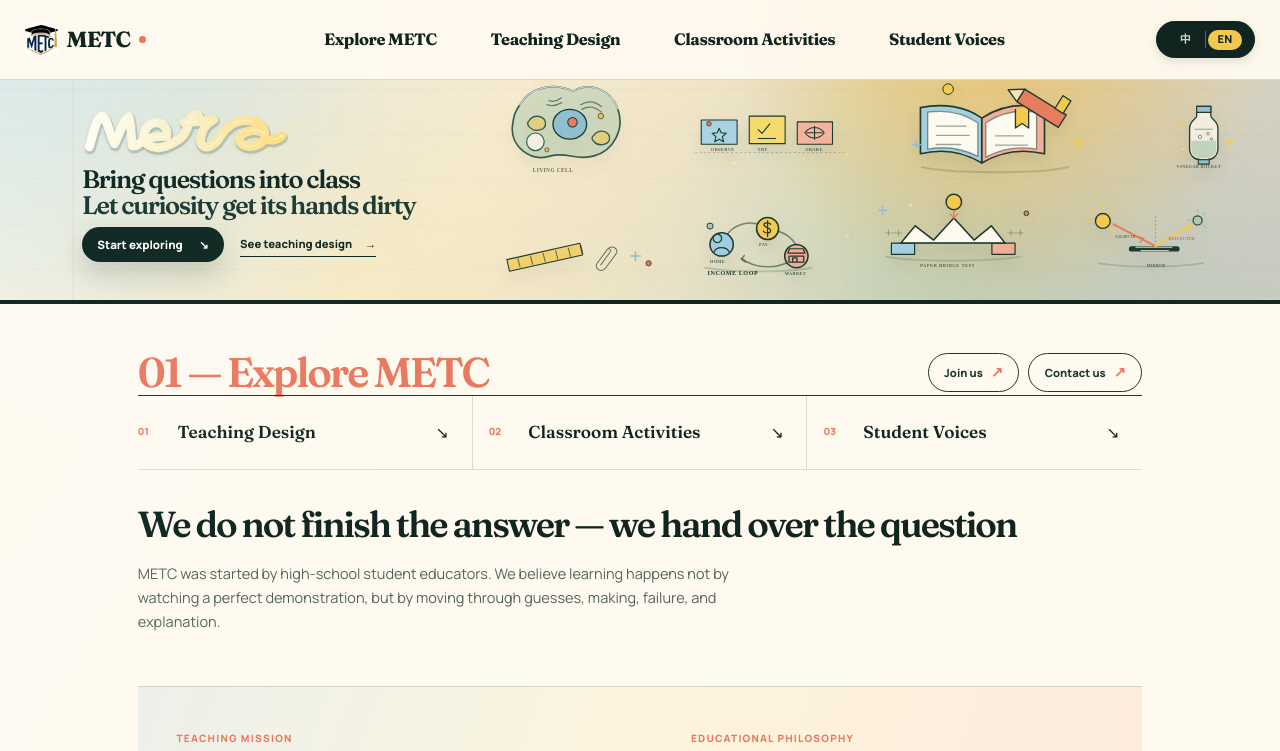
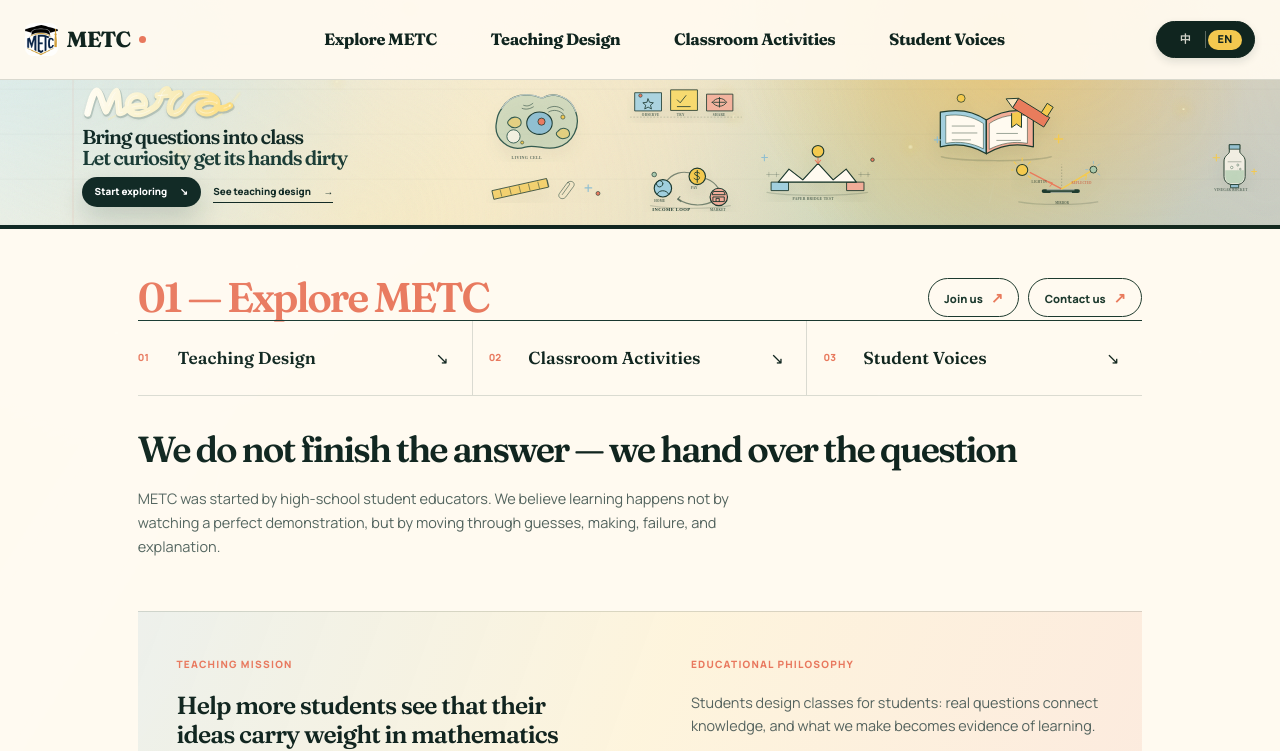
Before and after one commit to Han-chh/METC-website, a Next.js app: page / in a window 1280 px wide. Shown: the top 751 px of the page. Built offline with nearby package versions, Linux system fonts and the light colour scheme.

Commit message:
style: animate and compact homepage cover

```diff
--- a/app/homepage.css
+++ b/app/homepage.css
@@ -999,3 +999,80 @@ button, a { -webkit-tap-highlight-color: transparent; }
   .primary-nav { gap: 5px; }.primary-nav a { padding: 7px 10px; }.primary-nav span { font-size: .93rem; }
   .language-toggle { min-width: 104px; min-height: 36px; padding: 3px 4px; font-size: .72rem; }.language-toggle span { min-width: 34px; padding: 5px 6px; }.language-toggle i { height: 15px; }
 }
+
+/* The title page now uses three quarters of its former vertical budget.  The
+   copy and every hand-drawn lesson mark scale down together, keeping the
+   cover's visual map intact rather than cropping the lower row. */
+@media (min-width: 761px) {
+  .hero-section {
+    height: 29.17svh;
+    min-height: 250px;
+    max-height: 325px;
+    padding: 91px 56px 14px;
+  }
+  .hero-logo-stage { width: min(185px, 18vw); margin-bottom: 3px; }
+  .hero-title-wrap h1 { max-width: 355px; font-size: clamp(1.2rem, 1.75vw, 1.8rem); line-height: 1.02; }
+  .hero-actions { gap: 14px; }
+  .hero-actions .button { min-height: 33px; padding: 0 14px; gap: 14px; font-size: .68rem; }
+  .hero-actions .text-link { font-size: .68rem; }
+
+  .hero-cell { top: 38%; left: 38%; width: min(116px, 9.1vw); }
+  .hero-note-strip { top: 38%; left: 49%; width: min(131px, 10.3vw); }
+  .hero-books { top: 36%; left: 72%; right: auto; width: min(165px, 12.9vw); }
+  .hero-bridge-lab { top: 61%; left: 59%; width: min(139px, 10.9vw); }
+  .hero-rocket { top: 61%; right: .5%; left: auto; width: min(86px, 6.7vw); }
+  .hero-supplies { bottom: 10%; left: 38%; width: min(131px, 10.3vw); }
+  .hero-economy { bottom: 6%; left: 50%; width: min(112px, 8.8vw); }
+  .hero-optics { right: auto; bottom: 8%; left: 79%; width: min(105px, 8.2vw); }
+}
+
+/* Refreshing the page redraws the illustrations in a short, staggered
+   sequence.  A clipping reveal preserves the original strokes, fills, and
+   dashed marks while making each SVG read as a hand-drawn sketch. */
+.hero-section .hero-illustration { opacity: 1; clip-path: none; transform: none; }
+.hero-cell { --illustration-delay: .08s; }
+.hero-note-strip { --illustration-delay: .18s; }
+.hero-books { --illustration-delay: .3s; }
+.hero-bridge-lab { --illustration-delay: .42s; }
+.hero-rocket { --illustration-delay: .54s; }
+.hero-supplies { --illustration-delay: .66s; }
+.hero-economy { --illustration-delay: .78s; }
+.hero-optics { --illustration-delay: .9s; }
+
+@media (prefers-reduced-motion: no-preference) {
+  .hero-section .hero-illustration {
+    opacity: 0;
+    clip-path: inset(0 100% 0 0);
+    transform: translateY(4px) scale(.98);
+    animation: compactSketchDraw 460ms cubic-bezier(.22,.72,.22,1) var(--illustration-delay) both;
+  }
+}
+
+@keyframes compactSketchDraw {
+  0% { opacity: 0; clip-path: inset(0 100% 0 0); transform: translateY(4px) scale(.98); }
+  18% { opacity: 1; }
+  100% { opacity: 1; clip-path: inset(0 0 0 0); transform: none; }
+}
+
+@media (max-width: 760px) {
+  .hero-section {
+    height: 28.5svh;
+    min-height: 240px;
+    max-height: 270px;
+    padding: 106px 20px 12px;
+  }
+  .hero-logo-stage { width: min(145px, 42vw); margin-bottom: 2px; }
+  .hero-title-wrap h1 { max-width: 235px; font-size: clamp(1.16rem, 5.1vw, 1.45rem); }
+  .hero-actions { gap: 12px; }
+  .hero-actions .button { min-height: 31px; padding: 0 12px; gap: 11px; font-size: .64rem; }
+  .hero-actions .text-link { font-size: .63rem; }
+
+  .hero-cell { top: 45%; left: 54%; width: 44px; }
+  .hero-note-strip { top: 43%; left: 68%; width: 59px; }
+  .hero-books { top: 42%; right: 3%; left: auto; width: 84px; }
+  .hero-bridge-lab { top: 66%; left: 54%; width: 68px; }
+  .hero-optics { top: auto; right: 19%; bottom: 6%; left: auto; width: 50px; }
+  .hero-rocket { top: 65%; right: 3%; bottom: auto; left: auto; width: 39px; }
+  .hero-economy { bottom: 4%; left: 62%; width: 57px; }
+  .hero-supplies { bottom: 4%; left: 48%; width: 62px; }
+}
```
